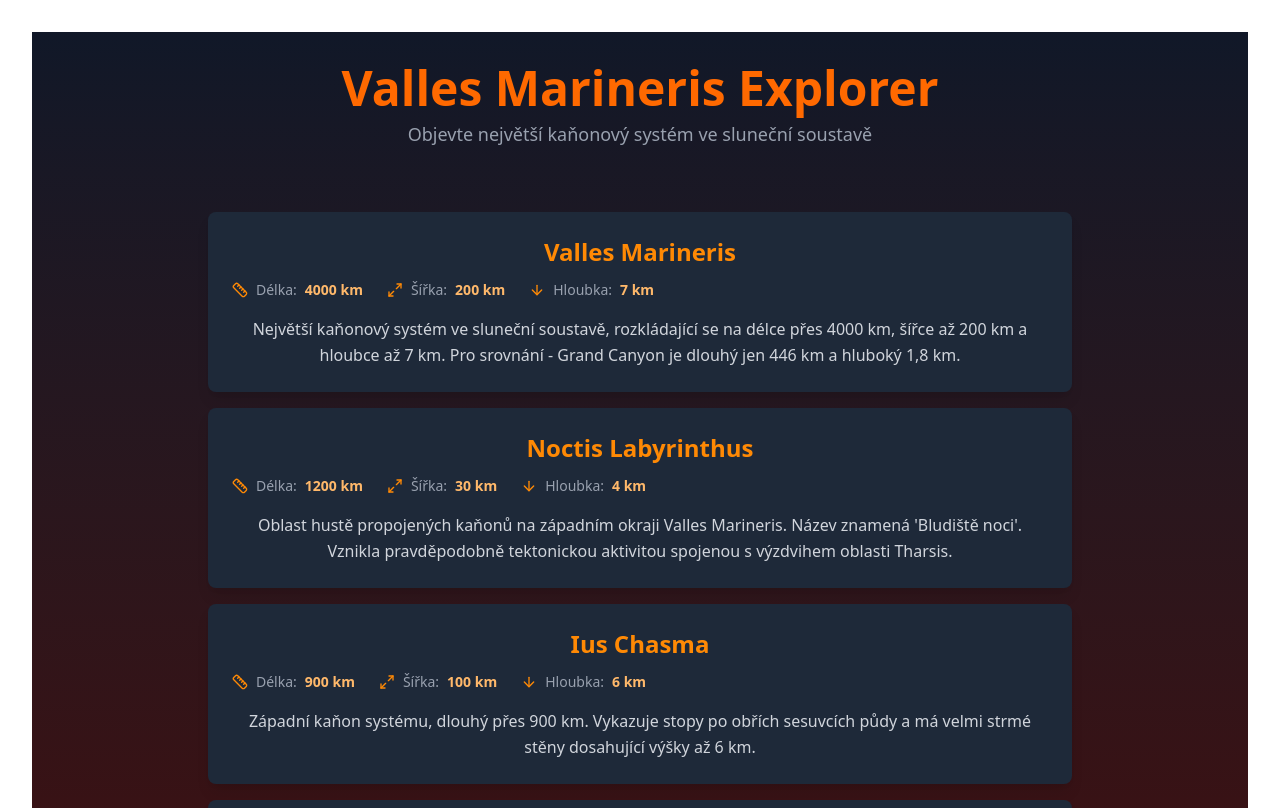
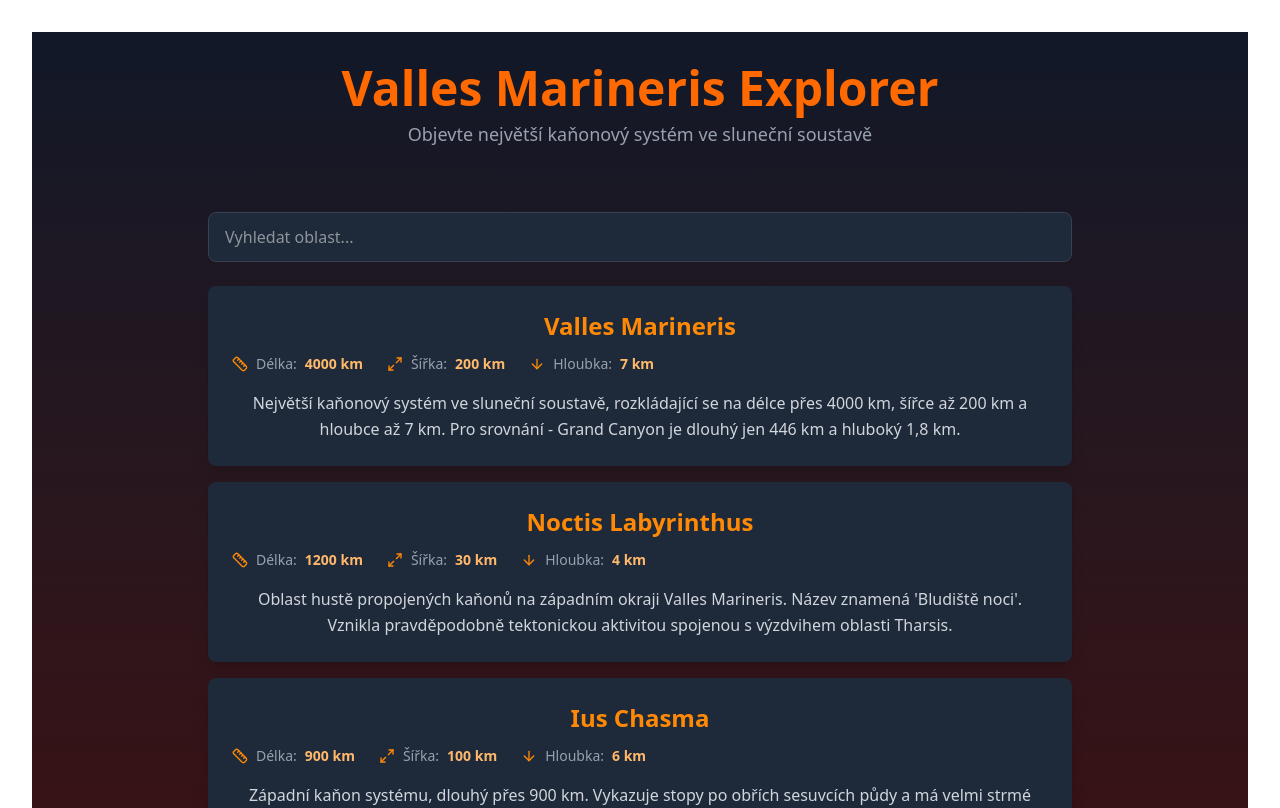
Before and after one commit to setapouch/valles-marineris-explorer, a React (Vite) app: page / in a window 1280 px wide. Shown: the top 808 px of the page. Built offline with nearby package versions, Linux system fonts and the light colour scheme.

Commit message:
feat: add search functionality with result count

```diff
--- a/src/App.jsx
+++ b/src/App.jsx
@@ -1,8 +1,14 @@
 import MarsInfo from "./MarsInfo.jsx";
+import { useState } from "react";
 import { marsData } from "./data/marsData.js";
 import "./App.css";
 
 function App() {
+  const [searchText, setSearchText] = useState("");
+
+  const filteredData = marsData.filter((item) =>
+    item.title.toLowerCase().includes(searchText.toLowerCase())
+  );
 
   return (
     <div className="min-h-screen bg-gradient-to-b from-gray-900 via-red-950 to-black text-white">
@@ -16,7 +22,28 @@ function App() {
       </header>
 
       <main className="max-w-4xl mx-auto px-4 py-8">
-        {marsData.map((item) => (
+        {/* Vyhledávací pole */}
+        <div className="mb-6">
+          <input
+            type="text"
+            placeholder="Vyhledat oblast..."
+            value={searchText}
+            onChange={(e) => setSearchText(e.target.value)}
+            className="w-full px-4 py-3 bg-gray-800 text-white rounded-lg border border-gray-700 focus:border-orange-500 focus:outline-none"
+          />
+          {searchText && (
+            <p className="text-gray-400 text-sm mt-2">
+              Nalezeno: {filteredData.length}{" "}
+              {filteredData.length === 1
+                ? "oblast"
+                : filteredData.length >= 2 && filteredData.length <= 4
+                ? "oblasti"
+                : "oblastí"}
+            </p>
+          )}
+        </div>
+
+        {filteredData.map((item) => (
           <MarsInfo
             key={item.id}
             title={item.title}
```
